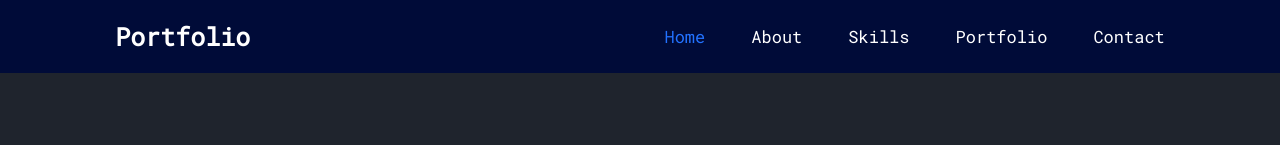
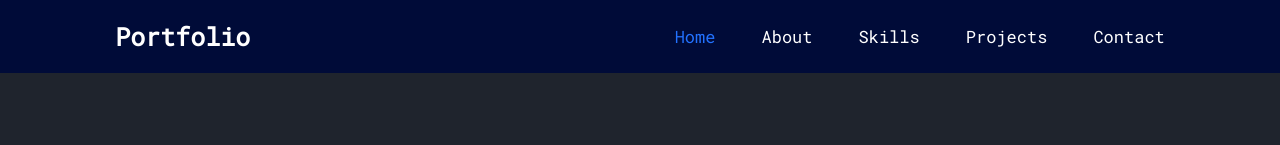
Before and after one commit to mayamdshanks/Portfolio1, a plain HTML site: page index.html in a window 1280 px wide. Shown: the top 145 px of the page. Drawn offline with nearby package versions, Linux system fonts and the light colour scheme.

Commit message:
Update index.html

```diff
--- a/index.html
+++ b/index.html
@@ -25,7 +25,7 @@
         <a href="#home">Home</a>
         <a href="#about">About</a>
         <a href="#skills">Skills</a>
-        <a href="#portfolio">Portfolio</a>
+        <a href="#portfolio">Projects</a>
         <a href="#contact">Contact</a>
       </nav>
     </header>
```
